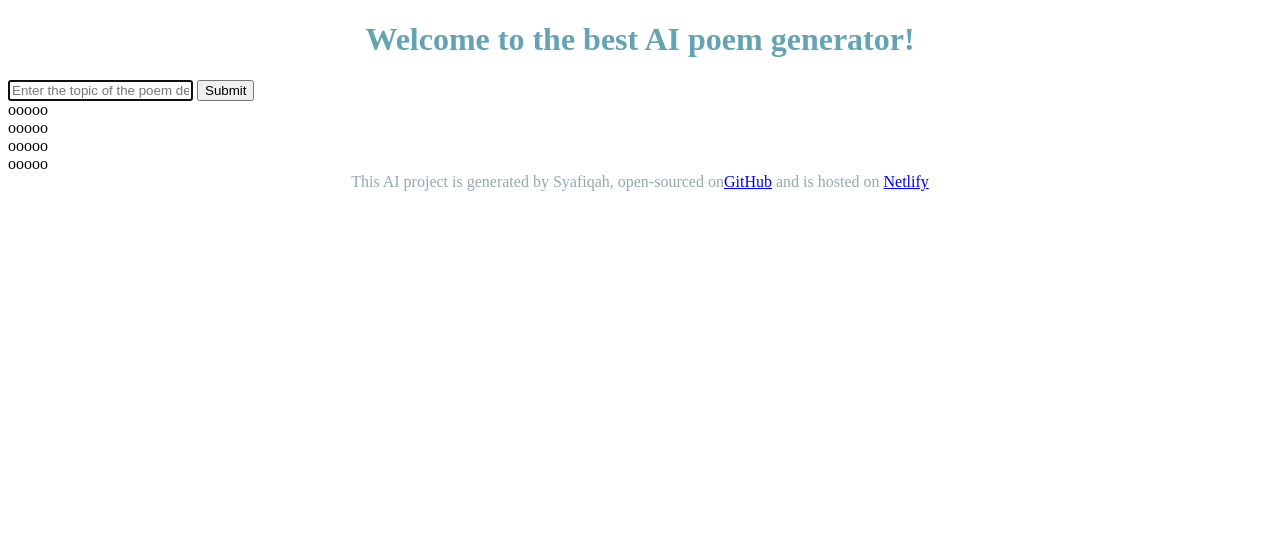
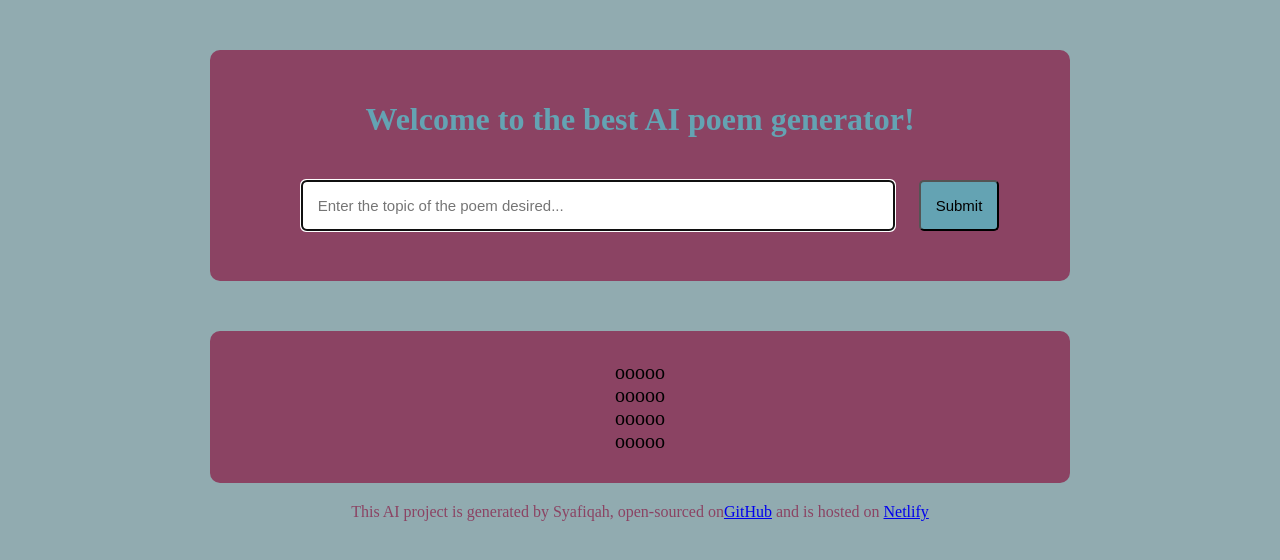
Before and after one commit to cosylily/PoeamLili, a plain HTML site: page Index.html in a window 1280 px wide. Drawn offline with Linux system fonts and the light colour scheme.

Commit message:
add style

```diff
--- a/Index.html
+++ b/Index.html
@@ -8,6 +8,7 @@
     <script src="index.js"></script>
   </head>
   <body>
+    <div class="container">
       <header>
         <h1>Welcome to the best AI poem generator!</h1>
         <form>
@@ -17,9 +18,12 @@
             autofocus
             required
             autocomplete="off"
+            class="search"
           />
-        <input type="submit" />
+          <input type="submit" class="button" />
         </form>
+        </div>
+        <div class="main">
         <div class="poem">
           ooooo
           <br />
@@ -29,6 +33,7 @@
           <br />
           ooooo
         </div>
+        </div>
       </header>
       <footer>
         This AI project is generated by Syafiqah, open-sourced on<a
@@ -37,5 +42,6 @@
         >
         and is hosted on <a href="https://poemlili.netlify.app">Netlify</a>
       </footer>
+
   </body>
 </html>
--- a/style.css
+++ b/style.css
@@ -1,9 +1,51 @@
+.container {
+  border-radius: 10px;
+  background-color: #8b4363;
+  padding: 30px;
+  margin: 50px auto;
+  max-width: 800px;
+}
+body {
+  background-color: #91abb0;
+}
 h1 {
   color: #64a3b3;
   text-align: center;
 }
-
-footer {
-  color: #91abb0;
+form {
   text-align: center;
 }
+.search {
+  width: 70%;
+  border-radius: 5px;
+  margin: 20px;
+  padding: 15px;
+  font-size: 15px;
+}
+.button {
+  border-radius: 5px;
+  background-color: #64a3b3;
+  padding: 15px;
+  font-size: 15px;
+}
+.button:hover {
+  color: white;
+  background-color: #cd5f59;
+  border-color: #64a3b3;
+  cursor: pointer;
+}
+.main {
+  border-radius: 10px;
+  background-color: #8b4363;
+  margin: 20px auto;
+  padding: 30px;
+  max-width: 800px;
+}
+.poem {
+  text-align: center;
+  font-size: 20px;
+}
+footer {
+  color: #8b4363;
+  text-align: center;
+}
```
Lines whose indentation alone changed are shown as unchanged.
